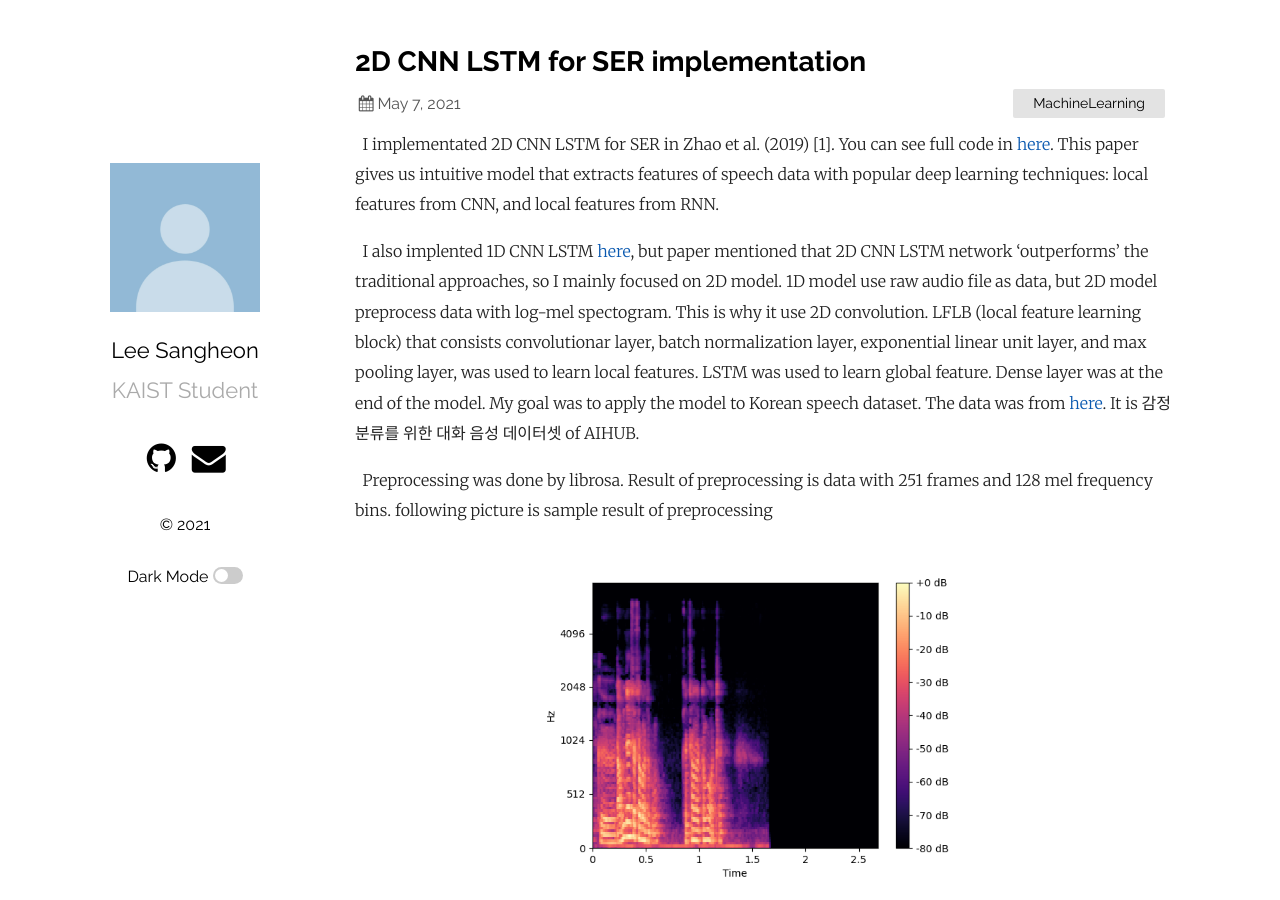
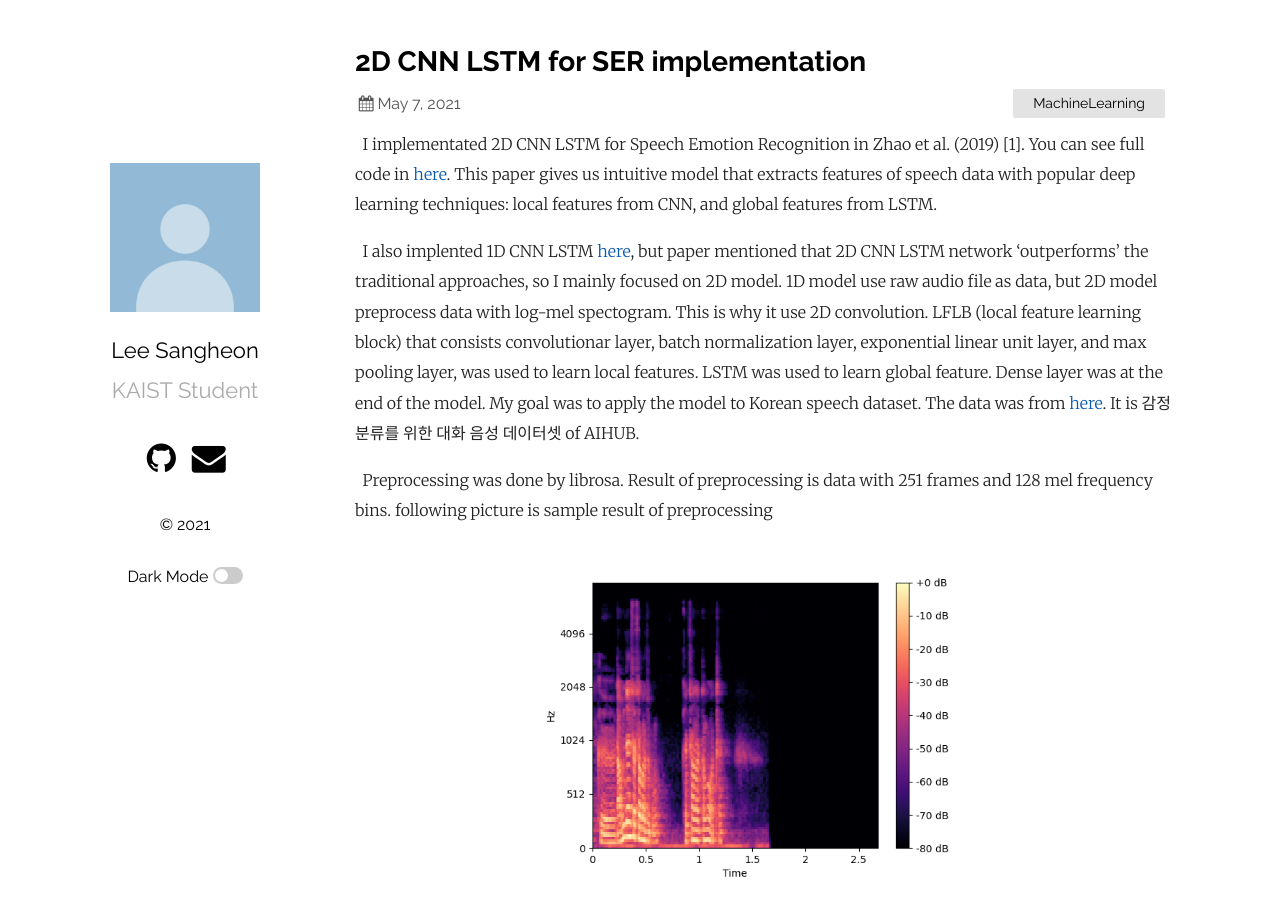
Before and after one commit to buaaaaang/buaaaaang.github.io, a Jekyll site: the page built from _posts/2021-05-07-2D-CNN-LSTM.markdown, in a window 1280 px wide and 900 px high. Built offline with Jekyll 4.4.1, drawn with Linux system fonts in a browser that asks for light colours.

Commit message:
2DCNNLSTM

```diff
--- a/_posts/2021-05-07-2D-CNN-LSTM.markdown
+++ b/_posts/2021-05-07-2D-CNN-LSTM.markdown
@@ -5,7 +5,7 @@ date:   2021-05-07 17:51:35 +0900
 categories: MachineLearning
 ---
 
-&nbsp;&nbsp;I implementated 2D CNN LSTM for SER in Zhao et al. (2019) [1]. You can see full code in [here][2Dgithub]. This paper gives us intuitive model that extracts features of speech data with popular deep learning techniques: local features from CNN, and local features from RNN.
+&nbsp;&nbsp;I implementated 2D CNN LSTM for Speech Emotion Recognition in Zhao et al. (2019) [1]. You can see full code in [here][2Dgithub]. This paper gives us intuitive model that extracts features of speech data with popular deep learning techniques: local features from CNN, and global features from LSTM.
 
 [2Dgithub]: https://github.com/buaaaaang/20210507-2D-CNN-LSTM
 
```
